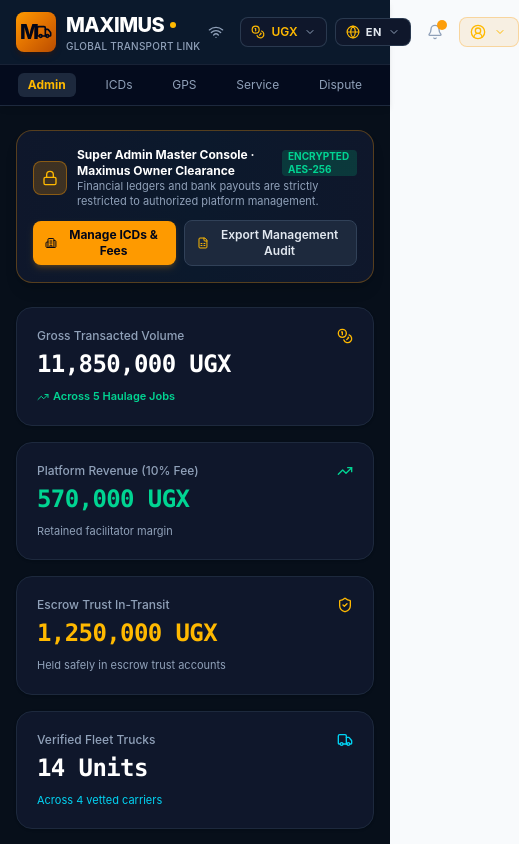
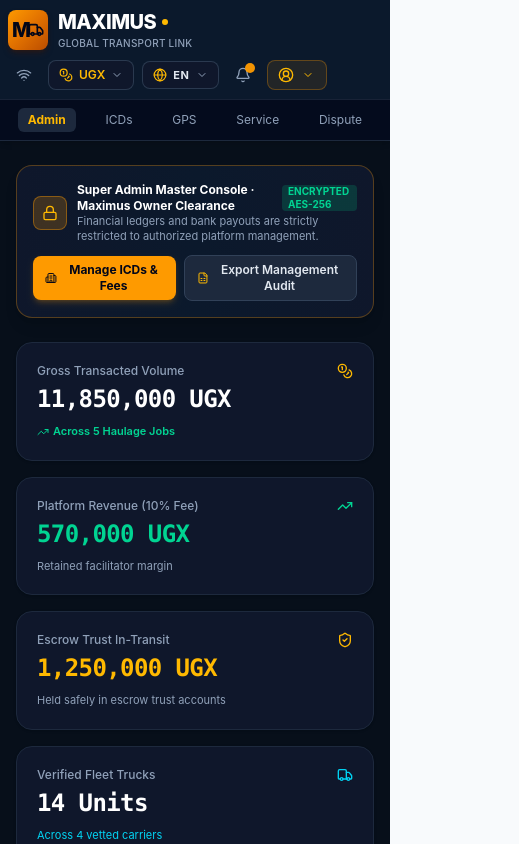
Before and after one commit to marksentongo07-cpu/maximus-global-transport-ug, a React (Vite) app: page / in a window 390 px wide. Shown: the top 844 px of the page, 519 px wide, since content can reach past the window. Built offline with nearby package versions, Linux system fonts and the light colour scheme.

Commit message:
fix: optimize mobile responsive layout
Prevent horizontal overflow on mobile devices by restricting viewport scaling and forcing content containment in the header and global layout.

```diff
--- a/index.html
+++ b/index.html
@@ -2,7 +2,7 @@
 <html lang="en">
   <head>
     <meta charset="UTF-8" />
-    <meta name="viewport" content="width=device-width, initial-scale=1.0" />
+    <meta name="viewport" content="width=device-width, initial-scale=1.0, maximum-scale=1.0" />
     <title>MAXIMUS GLOBAL TRANSPORT LINK</title>
     <meta name="description" content="MAXIMUS GLOBAL TRANSPORT LINK - Uganda coffee and cargo transport, Equity Till 031801, Mbale to Namanve, 15% single truck 10% bulk" />
     <meta property="og:title" content="MAXIMUS GLOBAL TRANSPORT LINK" />
--- a/src/components/Navbar.tsx
+++ b/src/components/Navbar.tsx
@@ -70,7 +70,7 @@ export const Navbar: React.FC<NavbarProps> = ({
 
   return (
     <header className="sticky top-0 z-40 bg-[#0B192C] text-white border-b border-slate-800 shadow-md">
-      <div className="max-w-7xl mx-auto px-4 sm:px-6 flex items-center justify-between h-16">
+      <div className="flex justify-between flex-wrap gap-2 px-2 max-w-[100vw] overflow-hidden min-h-16 py-2 items-center mx-auto max-w-7xl">
 
         {/* Zone 1: Brand Mark */}
         <div className="flex items-center gap-3 shrink-0">
@@ -153,7 +153,7 @@ export const Navbar: React.FC<NavbarProps> = ({
         </nav>
 
         {/* Zone 3: Actions & Controls */}
-        <div className="flex items-center gap-2 sm:gap-3">
+        <div className="flex items-center gap-2 flex-wrap justify-end">
 
           {/* Offline Mode Switcher */}
           <button
--- a/src/index.css
+++ b/src/index.css
@@ -24,3 +24,15 @@
 ::-webkit-scrollbar-thumb:hover {
   background: #94a3b8;
 }
+
+/* MOBILE FIX FOR MAXIMUS */
+html, body {
+  overflow-x: hidden!important;
+  width: 100%!important;
+  max-width: 100vw!important;
+}
+header, nav {
+  max-width: 100vw!important;
+  overflow-x: auto!important;
+  flex-wrap: wrap!important;
+}
```
